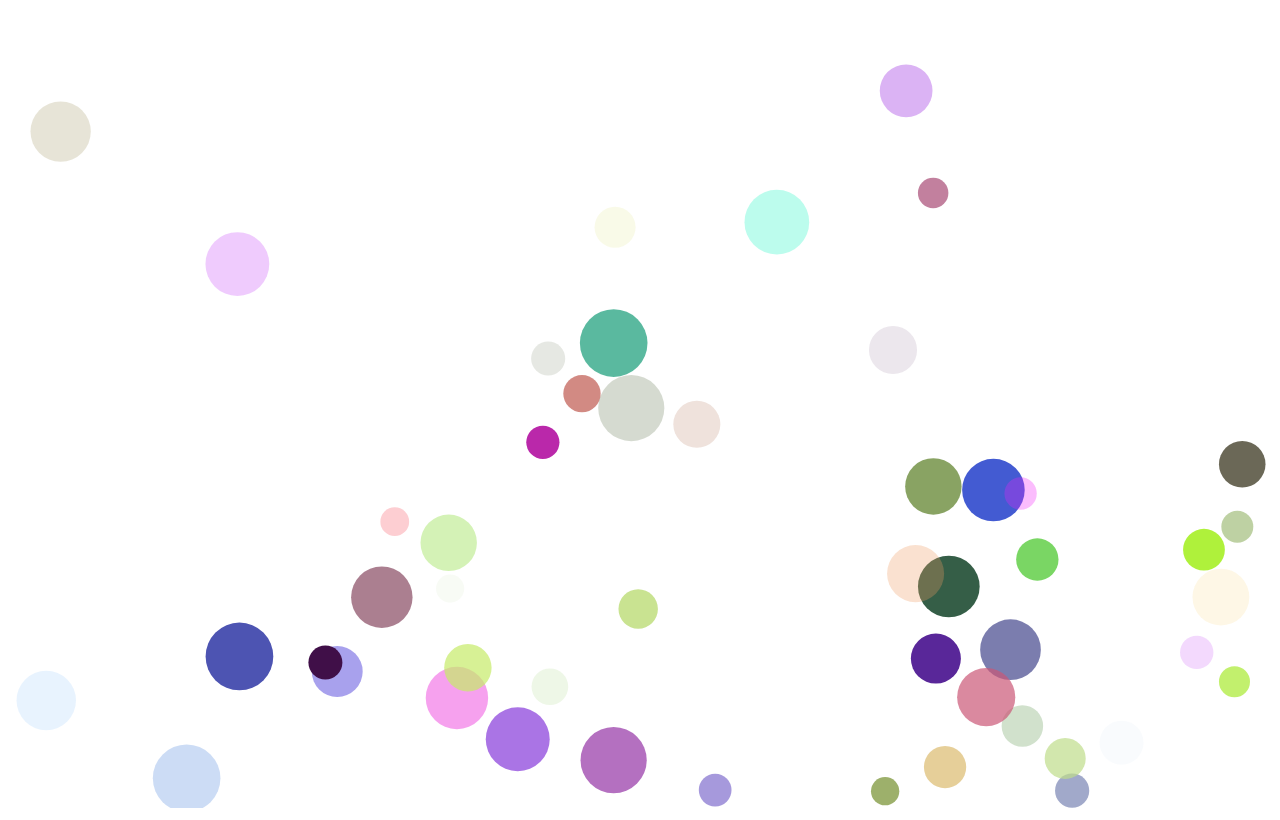
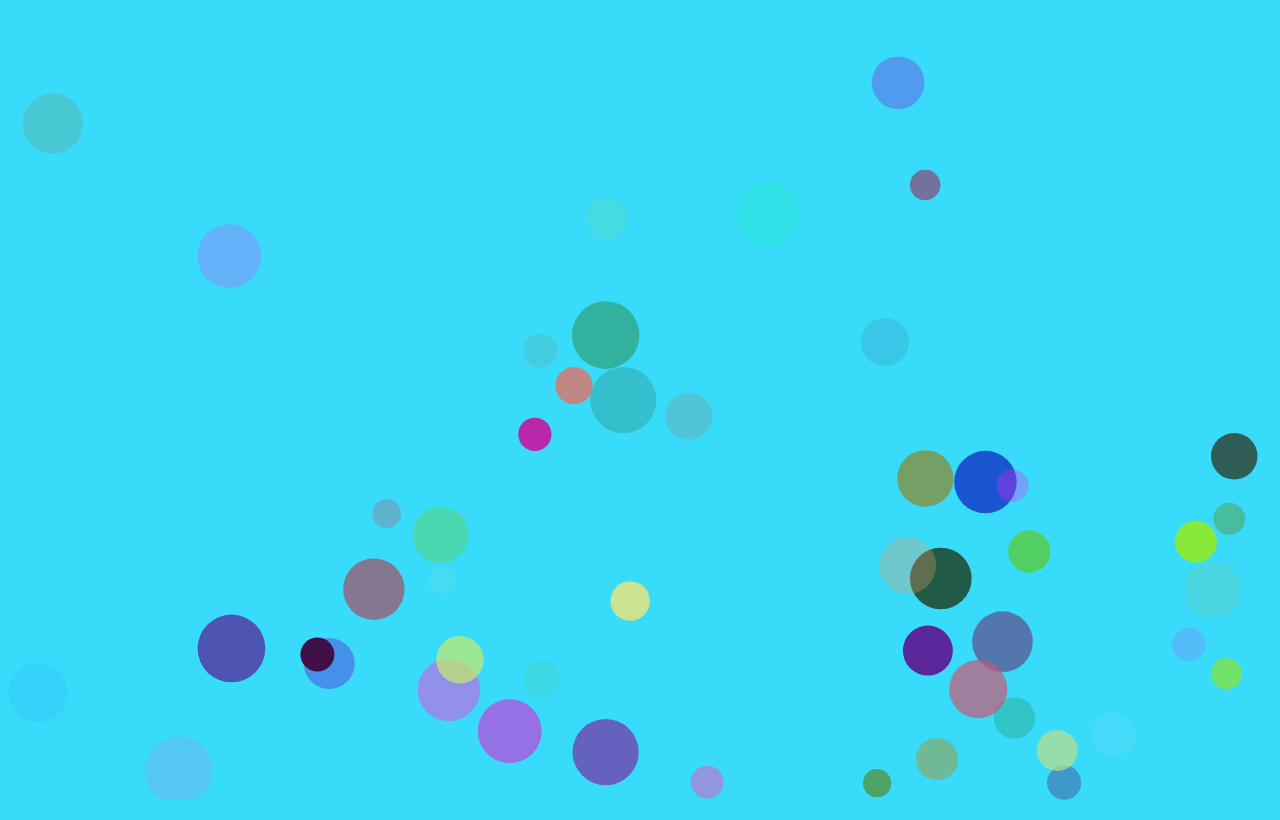
Before and after one commit to preshengr/bouncing-balls, a plain HTML site: page index.html in a window 1280 px wide. Drawn offline with Linux system fonts and the light colour scheme.

Commit message:
Css file External link was broken background color was affected Link fixed now.

```diff
--- a/index.html
+++ b/index.html
@@ -3,7 +3,7 @@
     <head>
         <meta charset="UTF-8">
         <meta name="viewport" content="width=device-width, initial-scale=1.0">
-        <link rel="stylesheet" ref="./assets/bounce.css" />
+        <link rel="stylesheet" href="./assets/bounce.css" />
         <title>Bouncing Balls</title>
     </head>
     <body>
```
